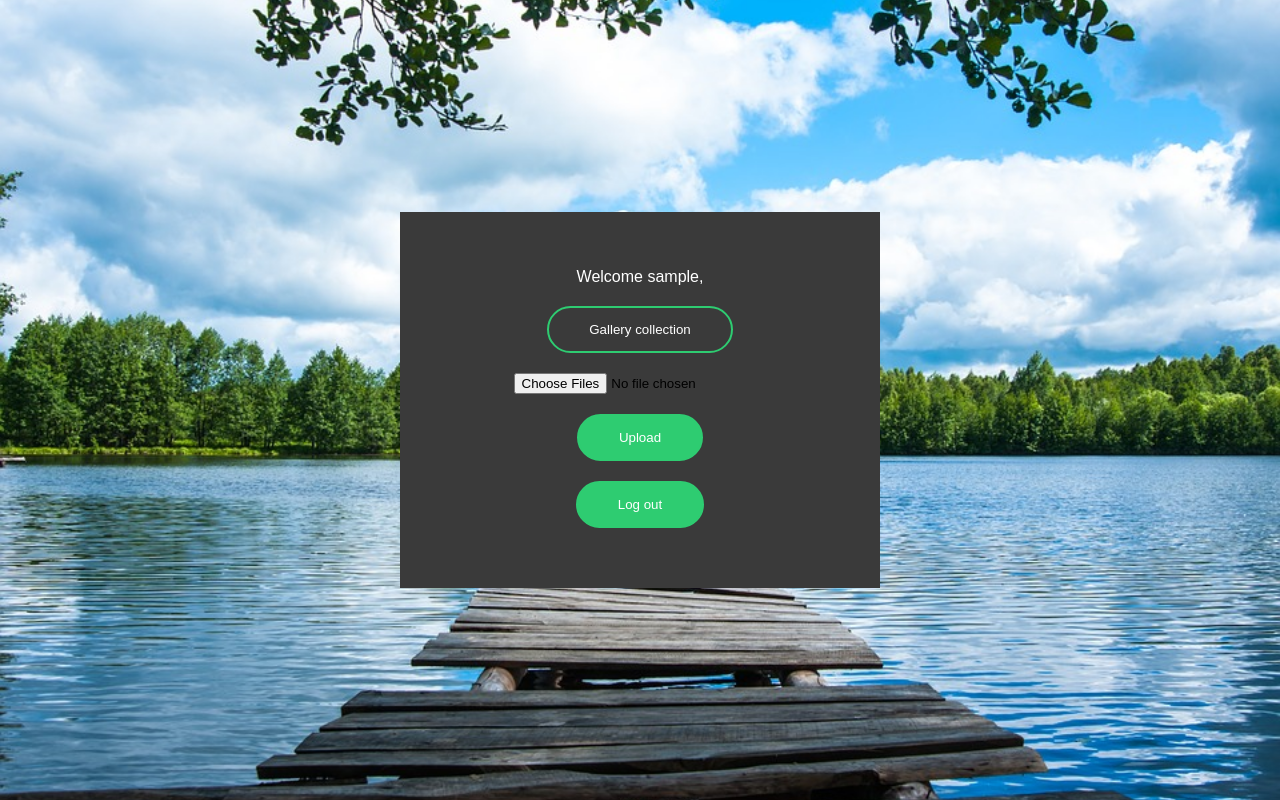
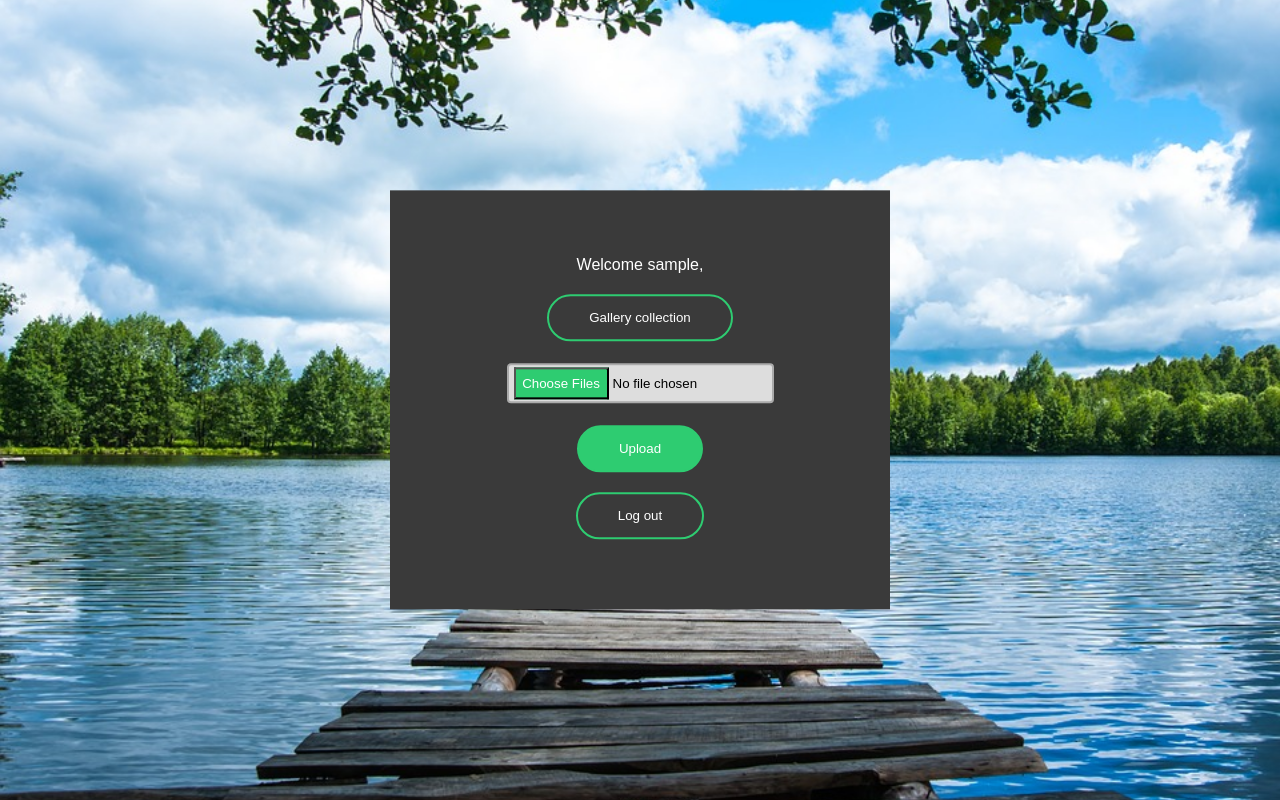
Before and after one commit to TriPham2110/Quintessence, a Flask app: page /profile in a window 1280 px wide. Run offline with Flask 2, Linux system fonts and the light colour scheme; the visitor is signed in with stand-in values (Sample User, id 1).

Commit message:
Fixed some looks and functionality of profile page

```diff
--- a/app_needs_serviceAccountKey/static/css/style.css
+++ b/app_needs_serviceAccountKey/static/css/style.css
@@ -16,7 +16,7 @@ body{
 
 .box{
 	width: 400px;
-	padding: 40px;
+	padding: 50px;
 	position: absolute;
 	top: 50%;
 	left: 50%;
@@ -109,3 +109,35 @@ h1{
 	filter: grayscale(0);
 	transform: scale(1.1);
 }
+
+form.upload-form input[type="file"] {
+    position:absolute;
+}
+
+::-webkit-file-upload-button {
+  background: #2ecc71;
+  color: white;
+  padding: 0.5em;
+}
+
+/***** Example custom styling *****/
+.upload-form {
+    border: 2px solid #AAA;
+    border-radius: 4px;
+    padding: 2px 5px;
+    margin: 2px;
+    background: #DDD;
+    display: inline-block;
+}
+.upload-form:hover {
+    background: #CCC;
+}
+.upload-form:active {
+    background: #CCF;
+}
+.upload-form :invalid + span {
+    color: #A44;
+}
+.upload-form :valid + span {
+    color: #4A4;
+}
--- a/app_needs_serviceAccountKey/static/js/jquery.js
+++ b/app_needs_serviceAccountKey/static/js/jquery.js
@@ -19,3 +19,20 @@ function showPassword() {
 	if (x.type === "password") x.type = "text";
 	else x.type = "password";
 }
+
+function uploadMsg(){
+
+	var input = document.getElementById('file');
+
+	for (var i=0; i<input.files.length; i++){
+		var ext= input.files[i].name.substring(input.files[i].name.lastIndexOf('.')+1).toLowerCase();
+
+		if ((ext == 'jpg') || (ext == 'png')){
+			$("#msg").text("Files are supported")
+		}
+		else{
+			$("#msg").text("Files are NOT supported")
+			document.getElementById("file").value ="";
+		}
+	}
+}
--- a/app_needs_serviceAccountKey/templates/profile.html
+++ b/app_needs_serviceAccountKey/templates/profile.html
@@ -8,49 +8,30 @@
 		<script type="text/javascript" src="../static/js/jquery.js"></script>
 	</head>
 	<body>
-		<div class="box">
+		<form class="box" action="{{ url_for('profile') }}" method="post" enctype="multipart/form-data">
 			<p>Welcome {{ user }},</p>
 			<input type="button" onclick="location.href='/gallery';" value="Gallery collection"/>
 
-			<form id="upload-form" action="{{ url_for('profile') }}" method="post" enctype="multipart/form-data">
-				<input id="file" type="file" name="file" accept="image/*" multiple>
-				<div id="msg"></div>
+			<input class="upload-form" id="file" type="file" name="file" onchange="uploadMsg()" accept="image/*" multiple>
+
+			<p id="msg"></p>
 
 				{% with messages = get_flashed_messages()%}
 					{%if messages%}
 						{%for message in messages%}
-							<div>{{message}}</div>
+							<p>{{message}}</p>
 						{%endfor%}
 					{%endif%}
 				{%endwith%}
 
-				<input type="submit" value="Upload" id="upload-button">
-			</form>
+			<input type="submit" value="Upload" id="upload-button">
 
-			<button id="logout" type="submit" name="logout" onclick="location.href='/api/dropsession';">Log out</button>
-		</div>
+			<input id="logout" type="button" value="Log out" onclick="location.href='/api/dropsession';">
+		</form>
 
 		<script type="text/javascript">
 			rndBackground();
-			$("#file").change(function(){
-
-				var input = document.getElementById('file');
-
-				for (var i=0; i<input.files.length; i++)
-				{
-					var ext= input.files[i].name.substring(input.files[i].name.lastIndexOf('.')+1).toLowerCase()
-
-					if ((ext == 'jpg') || (ext == 'png'))
-					{
-						$("#msg").text("Files are supported")
-					}
-					else
-					{
-						$("#msg").text("Files are NOT supported")
-						document.getElementById("file").value ="";
-					}
-				}
-			} );
+			uploadMsg();
 		</script>
 	</body>
 </html>
```
Also changed, not shown: app_needs_serviceAccountKey/static/images/Mount_Fuji.jpg (added).
